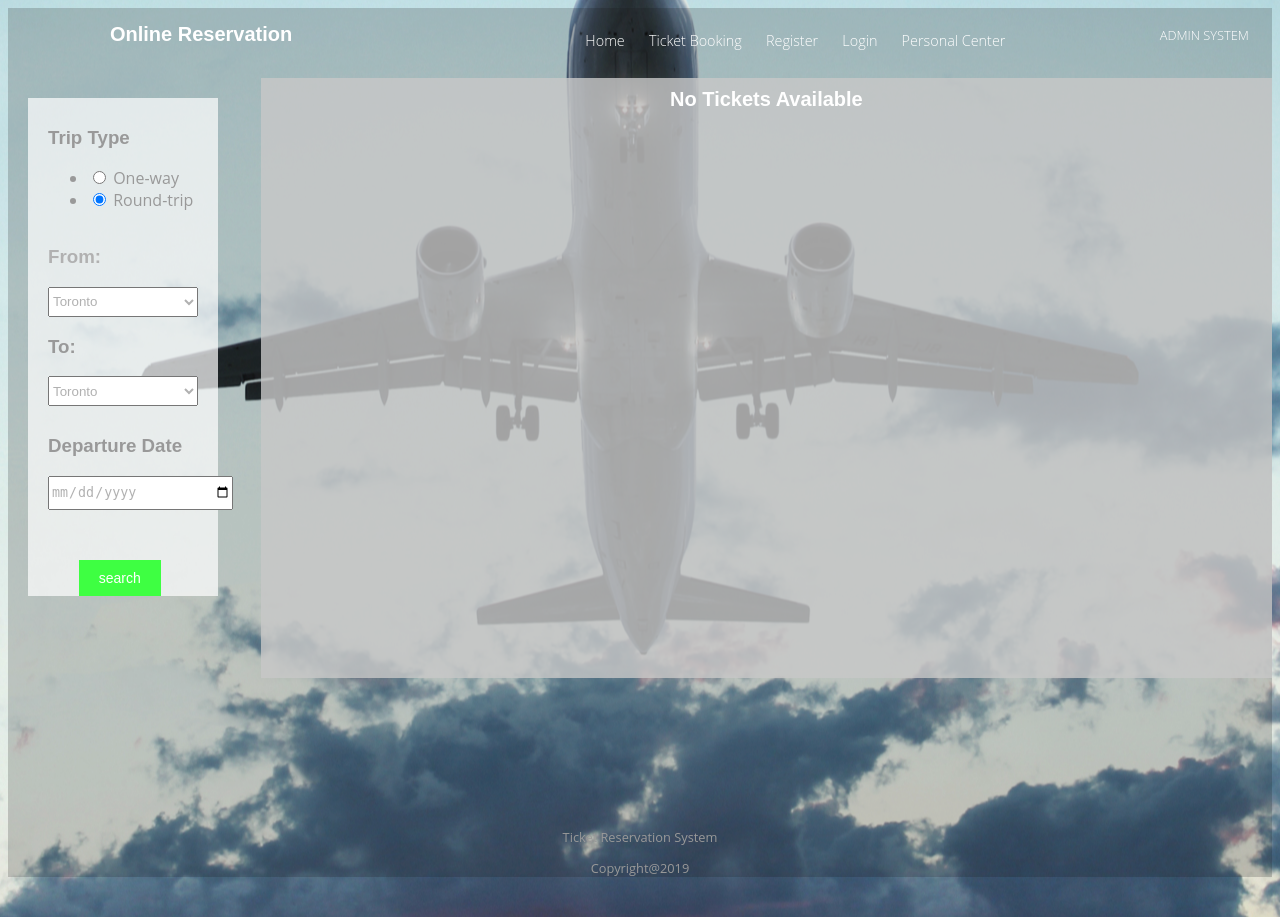
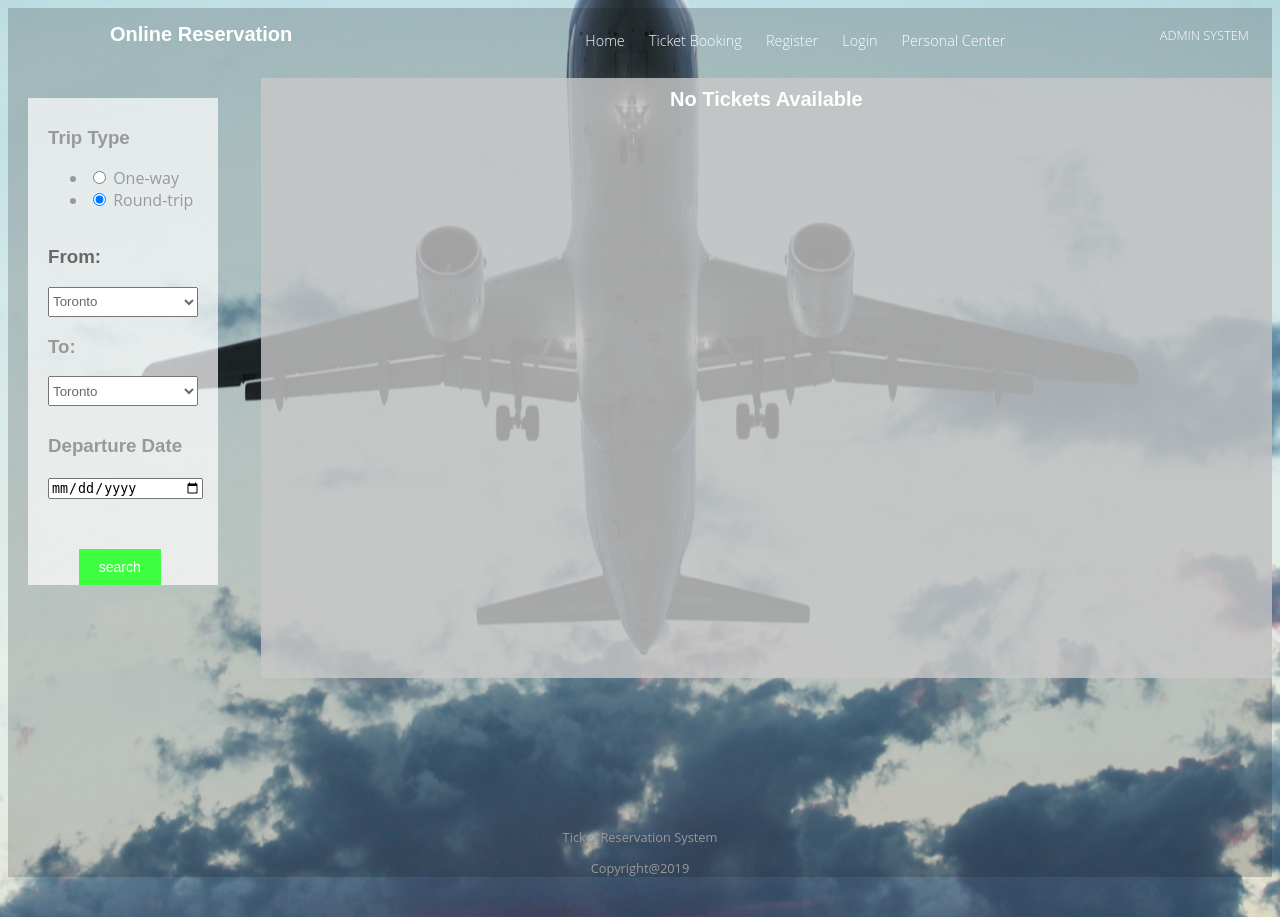
Before and after one commit to 2nc/Airticket, a Flask app: page /search in a window 1280 px wide. Shown: the top 917 px of the page. Run offline with Flask 2, Linux system fonts and the light colour scheme; a user stored in the database is signed in.

Commit message:
界面优化
改了一点字体颜色，终于把突出的日期框改掉了

```diff
--- a/app/static/admin_style.css
+++ b/app/static/admin_style.css
@@ -86,13 +86,13 @@ h1,h2,h3,h4,h5,h6{
     transition: all 0.3s;
     text-transform: uppercase;
     margin: 0 1.2em 0;
-	color:#6A67CE;
+	color:#C0C0C0;
 	padding:7px 15px;
 }
 
 h3 {
     font-size: 16px;
-    color:#FFC107;
+    color:#FFCC99;
     margin-bottom: 7px;
 }
 .right_title{
--- a/app/static/web_style.css
+++ b/app/static/web_style.css
@@ -118,13 +118,13 @@ img{
 .from{
     float: left;
     width: 40%;
-    color: #b1b1b1;
+    color: #686868;
     margin-left: 20px;
 }
 .input_from_city{
     width: 150px;
     height: 30px;
-    color: #b1b1b1;
+    color: #686868;
 
 }
 .to{
@@ -139,7 +139,7 @@ img{
 .input_to_city{
     width: 150px;
     height: 30px;
-    color: #b1b1b1;
+    color: #686868;
 
 }
 .date{
@@ -151,7 +151,7 @@ img{
 .depart_time{
     width: 160px;
     height: 30px;
-    color: #b1b1b1;
+    color: #686868;
 }
 .single_double{
     float: left;
--- a/app/templates/web/MyTicket.html
+++ b/app/templates/web/MyTicket.html
@@ -47,13 +47,13 @@
             </div>
             <table style="margin: auto">
                 <tr style="height: 30px">
-                    <td style="color: #00bcd4"><a href="{{ url_for('web.personal_info') }}" style="color: #00bcd4"><span>Personal Information</span></a></td>
+                    <td style="color: #99dd00"><a href="{{ url_for('web.personal_info') }}" style="color: #99dd00"><span>Personal Information</span></a></td>
                 </tr>
                 <tr style="height: 30px">
-                    <td><a href="{{ url_for('web.my_order') }}" style="color: #00bcd4"><span>My Reservation</span></a></td>
+                    <td><a href="{{ url_for('web.my_order') }}" style="color: #99dd00"><span>My Reservation</span></a></td>
                 </tr>
                 <tr style="height: 30px">
-                    <td><a href="{{ url_for('web.logout') }}" style="color: #00bcd4"><span>Logout</span></a></td>
+                    <td><a href="{{ url_for('web.logout') }}" style="color: #99dd00"><span>Logout</span></a></td>
                 </tr>
             </table>
         </div>
--- a/app/templates/web/SearchResults.html
+++ b/app/templates/web/SearchResults.html
@@ -57,7 +57,7 @@
                 <div class="clear"></div>
                 <div class="date">
                     <h3>{{form.depart_date.label}}</h3>
-                    {{form.depart_date(class="depart_time",id="datepicker3",onfocus="this.value = ''",onblur="if (this.value == '') {this.value = 'mm/dd/yyyy';}",required="",style="width:180px")}}
+                    {{form.depart_date(style="width:150px",id="datepicker3",onfocus="this.value = ''",onblur="if (this.value == '') {this.value = 'mm/dd/yyyy';}",required="")}}
                     <div class="clear"></div>
                 </div>
                 <div class="index_form_submit">
```
Also changed, not shown: app/templates/web/VIPInfo.html (+5 -5 lines).
